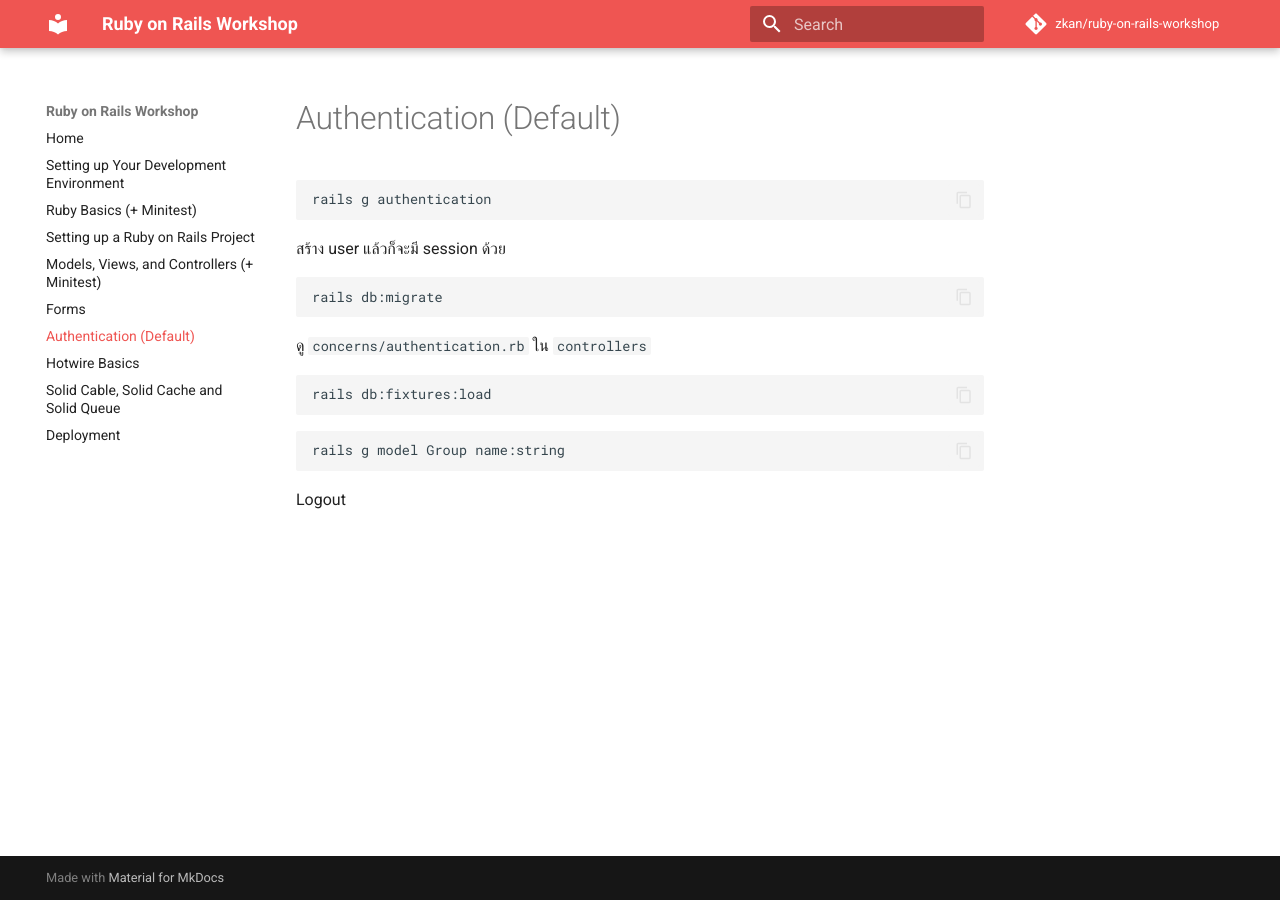
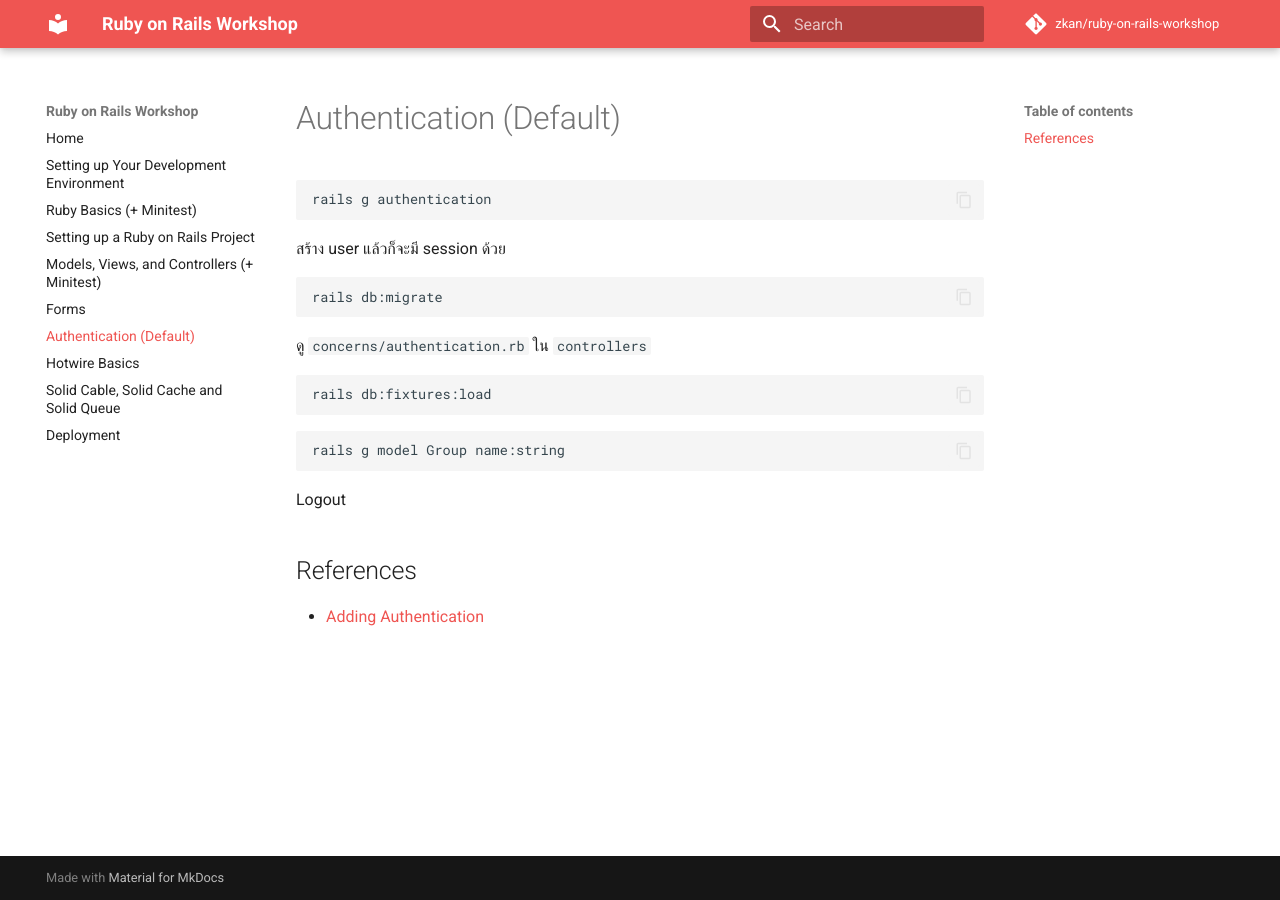
Before and after one commit to zkan/rails-unpacked-and-demystified-workshop, an MkDocs documentation site: the page built from docs/authentication.md, in a window 1280 px wide. Built offline with MkDocs 1.6.1 and Material for MkDocs 9.7.7, drawn with Linux system fonts in a browser that asks for light colours; comment, search, counter and statistics services are not loaded.

Commit message:
Add auth ref

````diff
--- a/docs/authentication.md
+++ b/docs/authentication.md
@@ -21,3 +21,7 @@ rails g model Group name:string
 ```
 
 Logout
+
+## References
+
+* [Adding Authentication](https://guides.rubyonrails.org/getting_started.html#adding-authentication){target=_blank}
````
